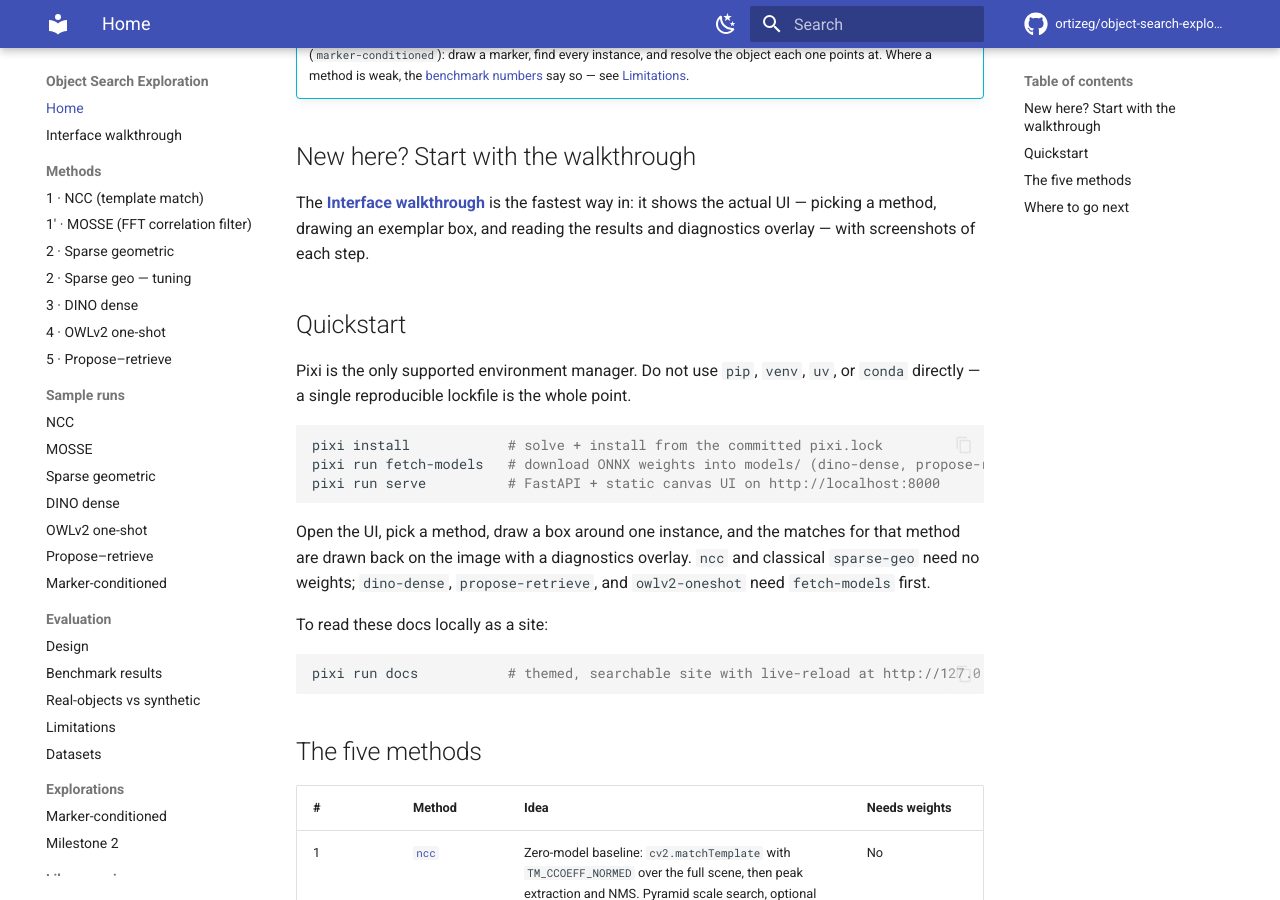
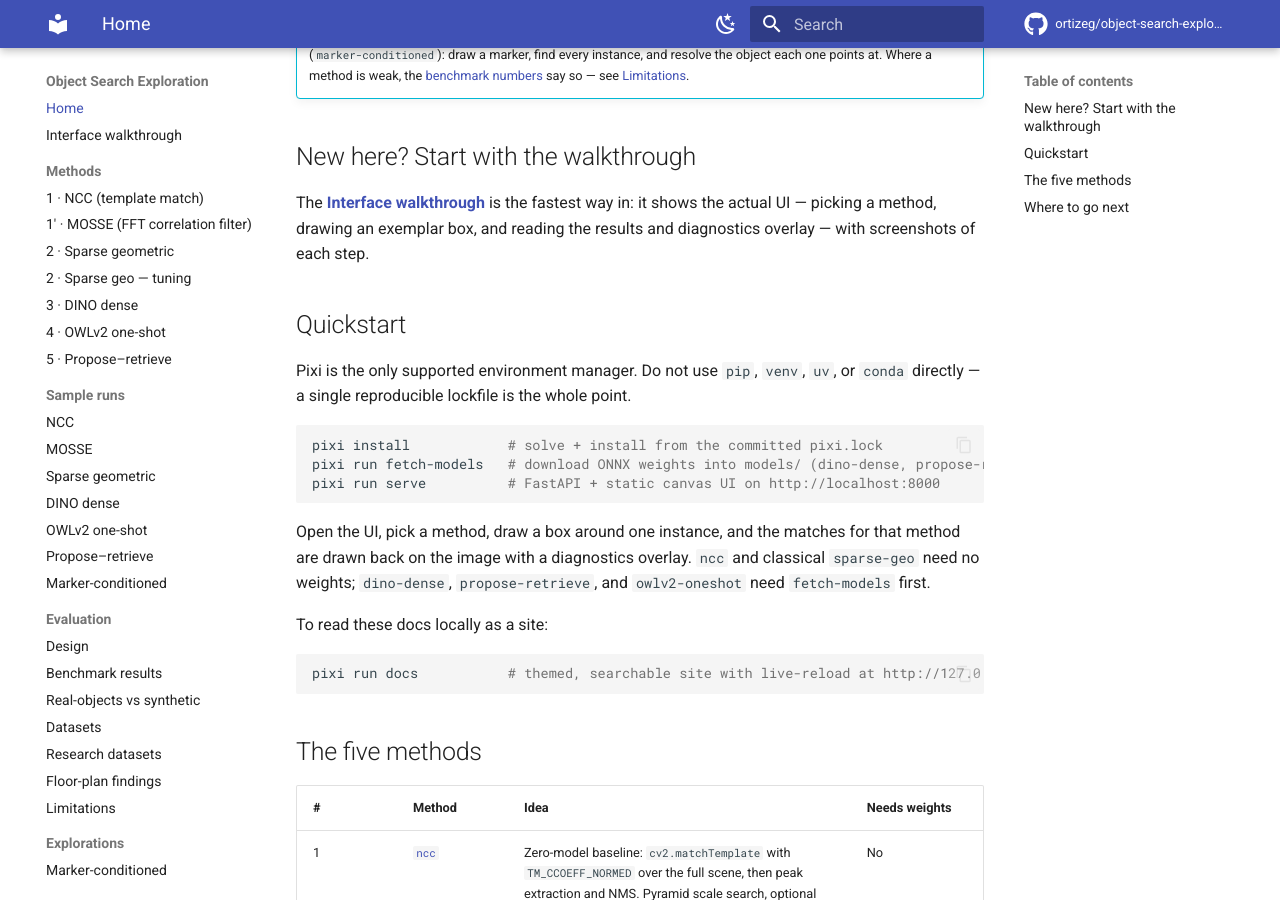
Before and after one commit to ortizeg/object-search-exploration, an MkDocs documentation site: the page built from docs/index.md, in a window 1280 px wide and 900 px high, scrolled down 492 px. Built offline with MkDocs 1.6.1 and Material for MkDocs 9.7.7, drawn with Linux system fonts in a browser that asks for light colours; comment, search, counter and statistics services are not loaded.

Commit message:
docs(nav): wire research-datasets and floorplans-findings into mkdocs nav
Same orphan-page problem as the real-objects docs: eval/research-datasets.md
and eval/floorplans-findings.md existed but were never added to mkdocs.yml,
so they (and the research-report.html / floorplans-report.html they link to)
were unreachable from the site sidebar. mkdocs build --strict now reports
zero pages excluded from nav.

Co-Authored-By: Claude Opus 4.8 (1M context) <noreply@anthropic.com>

```diff
--- a/mkdocs.yml
+++ b/mkdocs.yml
@@ -93,8 +93,10 @@ nav:
       - Design: EVAL-DESIGN.md
       - Benchmark results: benchmark/results.md
       - Real-objects vs synthetic: reports/real-objects-findings.md
+      - Datasets: DATASETS.md
+      - Research datasets: eval/research-datasets.md
+      - Floor-plan findings: eval/floorplans-findings.md
       - Limitations: LIMITATIONS.md
-      - Datasets: DATASETS.md
   - Explorations:
       - Marker-conditioned: explorations/marker-conditioned.md
       - Milestone 2: MILESTONE-2.md
```
